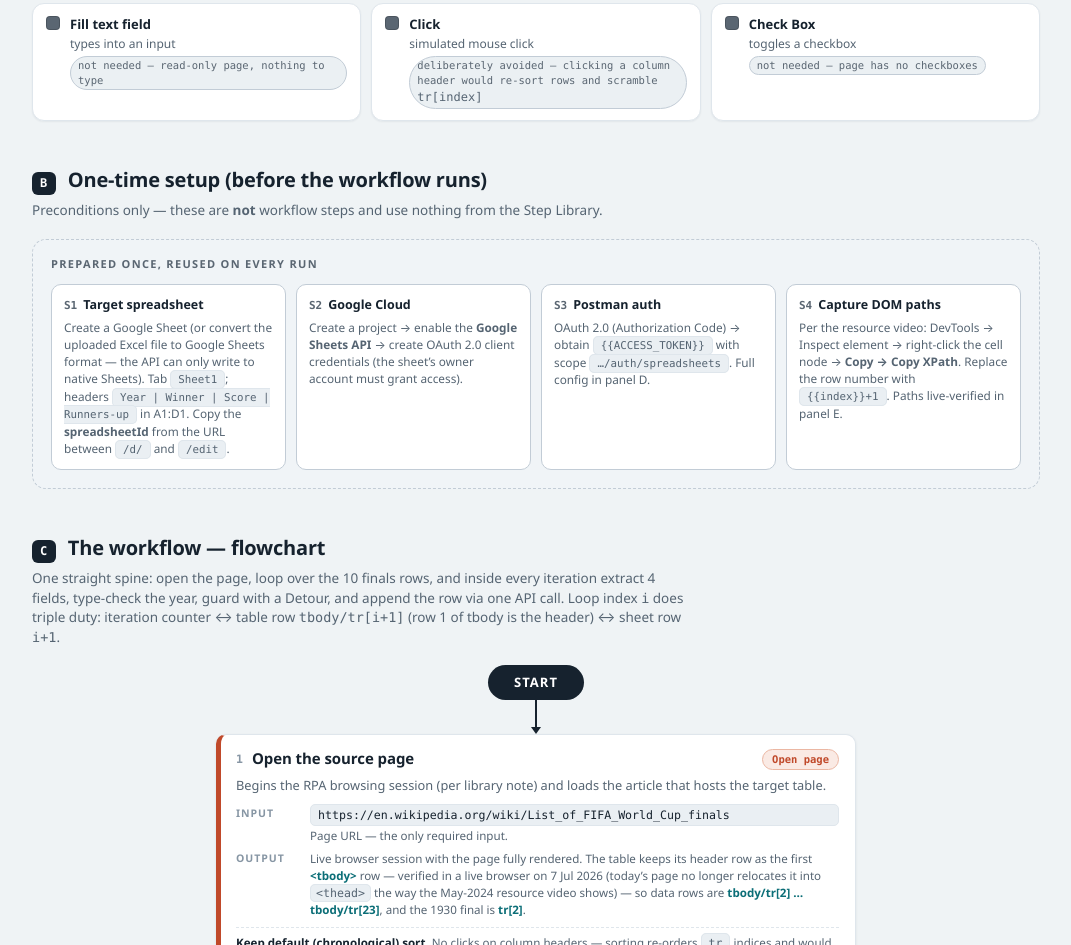
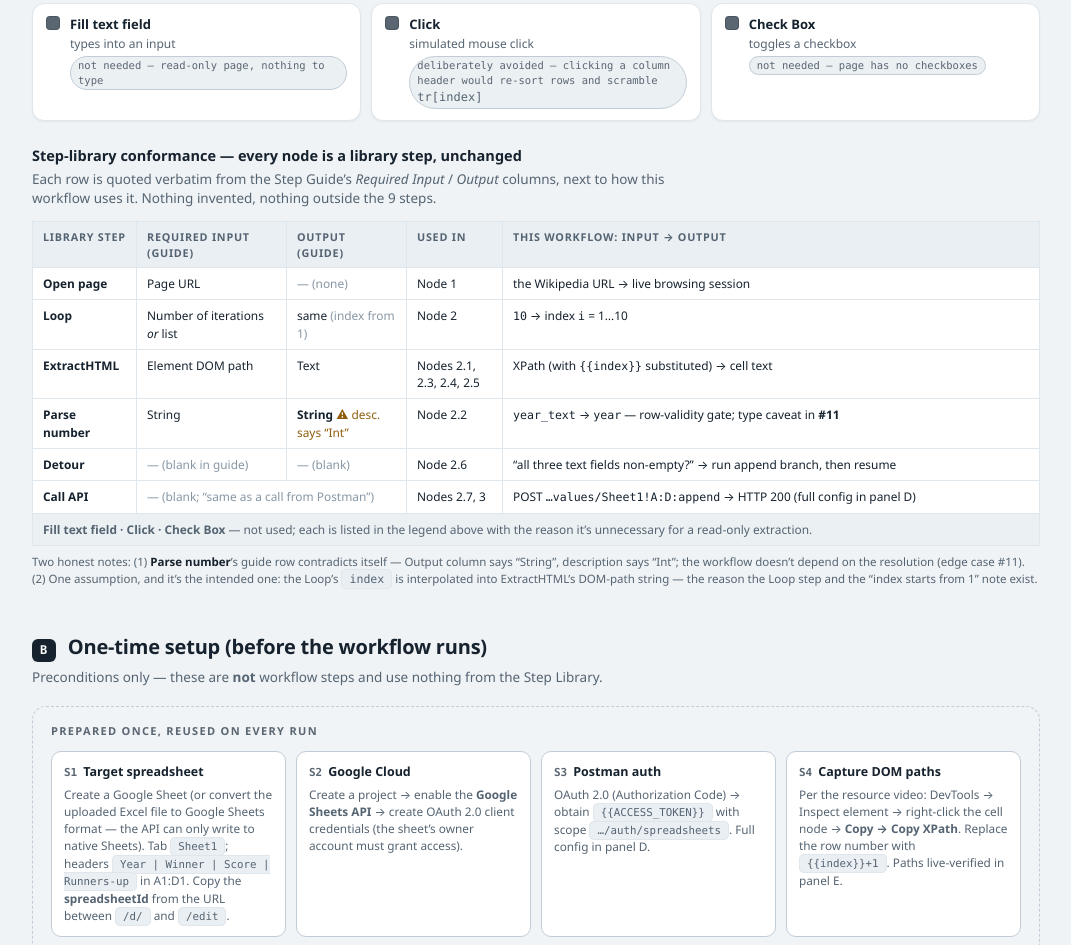
Before and after one commit to bansalbhunesh/ten, a plain HTML site: page flowchart.html in a window 1280 px wide. Shown: the part 768-1713 px from the top of the page, without its empty margins (104-1175 px from the left). Drawn offline with Linux system fonts and the light colour scheme.

Commit message:
Add step-library conformance table verifying every node maps to a Guide step
Quotes each library step's Required Input/Output verbatim from the xlsx
next to this workflow's usage; flags the two honest caveats (Parse number
Int-vs-String contradiction; index-interpolation assumption).

```diff
--- a/flowchart.html
+++ b/flowchart.html
@@ -287,6 +287,31 @@
       <div class="card lg"><span class="swatch" style="background:var(--gray)"></span>
         <div><b>Check Box</b><span>toggles a checkbox</span><span class="use">not needed — page has no checkboxes</span></div></div>
     </div>
+
+    <p style="font-weight:720;font-size:14.5px;margin:24px 0 4px">Step-library conformance — every node is a library step, unchanged</p>
+    <p class="sec-sub" style="margin-bottom:12px">Each row is quoted verbatim from the Step Guide’s <i>Required Input</i> / <i>Output</i>
+      columns, next to how this workflow uses it. Nothing invented, nothing outside the 9 steps.</p>
+    <table class="wide" style="font-size:11.9px">
+      <tr><th style="width:104px">Library step</th><th style="width:150px">Required Input (guide)</th>
+          <th style="width:120px">Output (guide)</th><th style="width:96px">Used in</th><th>This workflow: input → output</th></tr>
+      <tr><td><b>Open page</b></td><td>Page URL</td><td><span style="color:var(--faint)">— (none)</span></td><td>Node 1</td>
+          <td>the Wikipedia URL → live browsing session</td></tr>
+      <tr><td><b>Loop</b></td><td>Number of iterations <i>or</i> list</td><td>same <span style="color:var(--faint)">(index from 1)</span></td><td>Node 2</td>
+          <td><code>10</code> → index <code>i</code> = 1…10</td></tr>
+      <tr><td><b>ExtractHTML</b></td><td>Element DOM path</td><td>Text</td><td>Nodes 2.1, 2.3, 2.4, 2.5</td>
+          <td>XPath (with <code>{{index}}</code> substituted) → cell text</td></tr>
+      <tr><td><b>Parse number</b></td><td>String</td><td><b>String</b> <span style="color:var(--amber)">⚠ desc. says “Int”</span></td><td>Node 2.2</td>
+          <td><code>year_text</code> → <code>year</code> — row-validity gate; type caveat in <b>#11</b></td></tr>
+      <tr><td><b>Detour</b></td><td><span style="color:var(--faint)">— (blank in guide)</span></td><td><span style="color:var(--faint)">— (blank)</span></td><td>Node 2.6</td>
+          <td>“all three text fields non-empty?” → run append branch, then resume</td></tr>
+      <tr><td><b>Call API</b></td><td colspan="2"><span style="color:var(--faint)">— (blank; “same as a call from Postman”)</span></td><td>Nodes 2.7, 3</td>
+          <td>POST <code>…values/Sheet1!A:D:append</code> → HTTP 200 (full config in panel D)</td></tr>
+      <tr><td colspan="5" style="background:var(--gray-t);color:var(--muted)"><b>Fill text field · Click · Check Box</b> — not used;
+          each is listed in the legend above with the reason it’s unnecessary for a read-only extraction.</td></tr>
+    </table>
+    <p class="fine">Two honest notes: (1) <b>Parse number</b>’s guide row contradicts itself — Output column says “String”, description says “Int”;
+      the workflow doesn’t depend on the resolution (edge case #11). (2) One assumption, and it’s the intended one: the Loop’s
+      <code>index</code> is interpolated into ExtractHTML’s DOM-path string — the reason the Loop step and the “index starts from 1” note exist.</p>
   </section>
 
   <!-- ================= SETUP ================= -->
```
Also changed, not shown: 2 other files.
